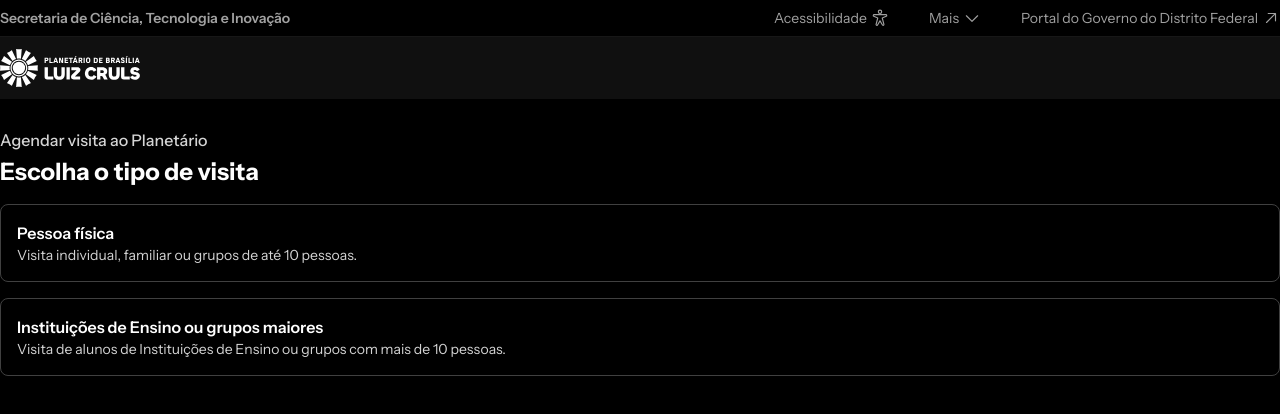
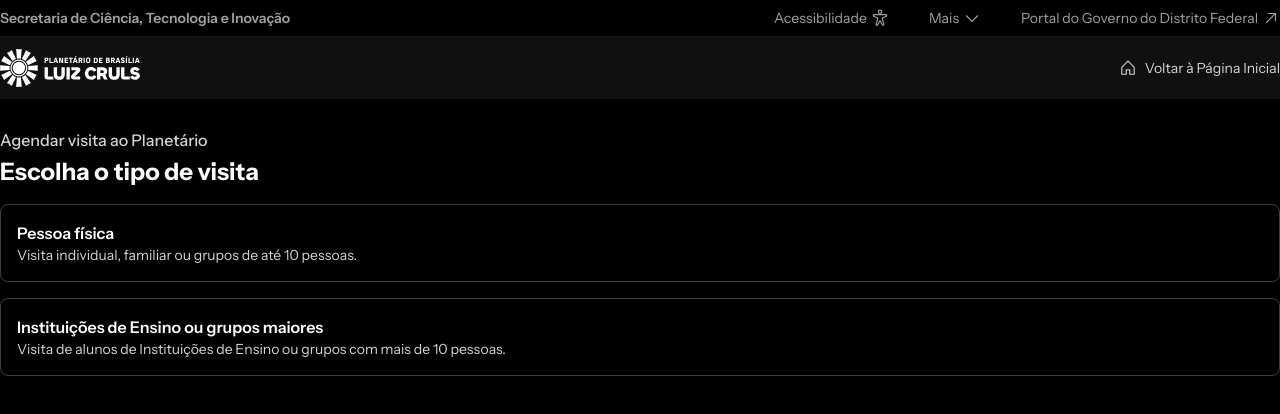
Before and after one commit to pablodixs/planetario-de-brasilia, a Next.js app: page /agendar in a window 1280 px wide. Shown: the top 414 px of the page. Built offline with nearby package versions, Linux system fonts and the light colour scheme.

Commit message:
feat: enhance animations in GroupSizeHandler and Agendar components; add motion effects for improved user experience

```diff
--- a/src/app/agendar/components/GroupSizeHandler.tsx
+++ b/src/app/agendar/components/GroupSizeHandler.tsx
@@ -1,3 +1,6 @@
+'use client'
+
+import { motion } from 'motion/react'
 import { Minus, Plus } from '@phosphor-icons/react/dist/ssr'
 import { Dispatch } from 'react'
 
@@ -10,7 +13,11 @@ export function GroupSizeHandler({
     groupSize,
 }: GroupSizeHandlerProps) {
     return (
-        <section className="mt-6">
+        <motion.section
+            initial={{ opacity: 0 }}
+            animate={{ opacity: 1 }}
+            className="mt-6"
+        >
             <h2 className="font-bold text-2xl">Quantidade de pessoas</h2>
             <div className="flex items-center justify-between gap-4 mt-4 border p-4 rounded-lg border-neutral-800">
                 <button
@@ -31,6 +38,6 @@ export function GroupSizeHandler({
                     <Plus />
                 </button>
             </div>
-        </section>
+        </motion.section>
     )
 }
--- a/src/app/agendar/layout.tsx
+++ b/src/app/agendar/layout.tsx
@@ -1,17 +1,24 @@
 import Image from 'next/image'
+import Link from 'next/link'
+import { House } from '@phosphor-icons/react/dist/ssr'
 
 import { Container } from '@/components/Container'
 import { GovHeader } from '@/components/GovHeader'
 
 import logo from '@/assets/images/logo.svg'
-
 export default function Layout({ children }: { children: React.ReactNode }) {
     return (
         <>
             <section className="fixed top-0 left-0 w-full bg-neutral-900/70 backdrop-blur-lg z-50">
                 <GovHeader />
-                <Container className="py-3">
+                <Container className="py-3 flex justify-between items-center">
                     <Image src={logo} alt="" className="w-35" />
+                    <Link
+                        className="text-sm text-neutral-300 flex gap-2 items-center hover:text-white transition-all"
+                        href={'/'}
+                    >
+                        <House size={18} /> Voltar à Página Inicial
+                    </Link>
                 </Container>
             </section>
             <main className="pt-[8rem] flex justify-between gap-12 h-full w-full">
--- a/src/app/agendar/page.tsx
+++ b/src/app/agendar/page.tsx
@@ -1,13 +1,19 @@
 'use client'
 
+import { motion } from 'motion/react'
 import { useState } from 'react'
-import { CaretRight } from '@phosphor-icons/react'
+import {
+    CaretLeft,
+    CaretRight,
+    Hexagon,
+    UsersThree,
+} from '@phosphor-icons/react/dist/ssr'
+
+import { Container } from '@/components/Container'
 
 import { GroupSizeHandler } from './components/GroupSizeHandler'
 import { TypeToggleSelector } from './components/TypeToggleSelector'
 import { ErrorMessagesCallout } from './components/ErrorMessagesCallout'
-import { Container } from '@/components/Container'
-import { CaretLeft, Hexagon, UsersThree } from '@phosphor-icons/react/dist/ssr'
 
 export default function Agendar() {
     const [groupType, setGroupType] = useState<string>('')
@@ -98,7 +104,12 @@ export default function Agendar() {
                 )}
             </div>
             {groupType && (
-                <div className="fixed bottom-0 left-0 w-full py-8 border-t border-neutral-800 bg-neutral-900/70 backdrop-blur-lg z-50">
+                <motion.div
+                    initial={{ translateY: '100%' }}
+                    animate={{ translateY: '0' }}
+                    transition={{ bounceDamping: 0 }}
+                    className="fixed bottom-0 left-0 w-full py-8 border-t border-neutral-800 bg-neutral-900/70 backdrop-blur-lg z-50"
+                >
                     <Container className="flex justify-between items-center">
                         <div>
                             <h2 className="font-medium">Resumo</h2>
@@ -136,7 +147,7 @@ export default function Agendar() {
                             </button>
                         </div>
                     </Container>
-                </div>
+                </motion.div>
             )}
         </>
     )
```
